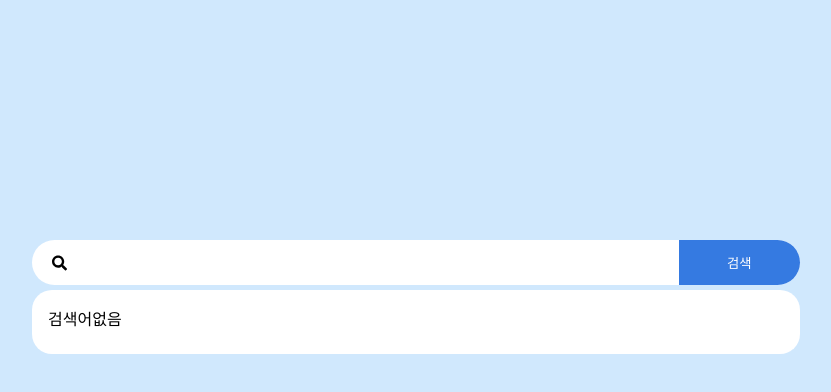
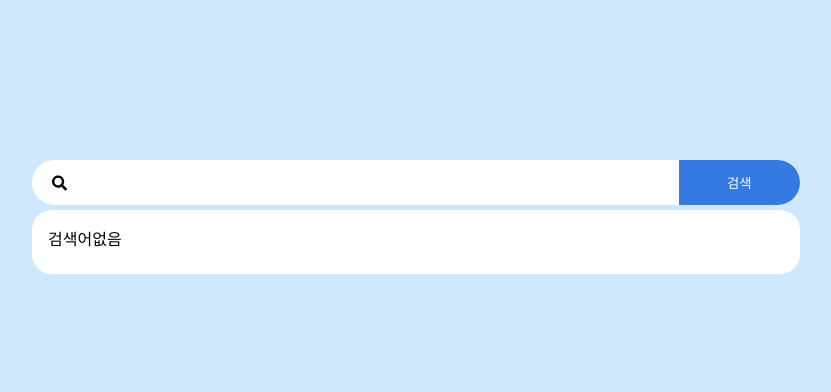
Before and after one commit to Pre-HotSix/pre-onboarding-assignment-week-5-1-team-6, a React (Create React App) app in the folder client/: page / in a window 1280 px wide. Shown: the top 392 px of the page, without its empty margins (224-1055 px from the left). Built offline with nearby package versions, Linux system fonts and the light colour scheme.

Commit message:
⚡Modify: 추천검색어 수정
 - 추천검색어 베스트 7 나오도록 수정

```diff
--- a/client/src/pages/SearchPage/RelatedSearchTerms/style.ts
+++ b/client/src/pages/SearchPage/RelatedSearchTerms/style.ts
@@ -13,4 +13,7 @@ export const Container = styled.div<{ isResult: boolean }>`
   ::-webkit-scrollbar {
     display: none;
   }
+  @media screen and (max-width: 750px) {
+    height: ${({ isResult }) => (isResult ? '65vh' : '8vh')};
+  }
 `;
--- a/client/src/pages/SearchPage/SearchBar/index.tsx
+++ b/client/src/pages/SearchPage/SearchBar/index.tsx
@@ -37,11 +37,11 @@ export default function SearchBar() {
       dispatch(updateSearchText(filterText));
       const cacheData = Storage.get(filterText);
       if (cacheData) {
-        dispatch(updateResult(cacheData));
+        dispatch(updateResult(cacheData.slice(0, 7)));
       } else {
         const { data } = await getData(filterText);
         Storage.set(filterText, data);
-        dispatch(updateResult(data));
+        dispatch(updateResult(data.slice(0, 7)));
       }
     }
   };
--- a/client/src/pages/SearchPage/SearchBar/style.ts
+++ b/client/src/pages/SearchPage/SearchBar/style.ts
@@ -7,7 +7,7 @@ export const Container = styled.div`
   flex-direction: column;
   align-items: center;
   background-color: ${({ theme }) => theme.colors.MAIN_COLOR};
-  padding-top: 30vh;
+  padding-top: 20vh;
 `;
 
 export const SearchContainer = styled.div`
```
